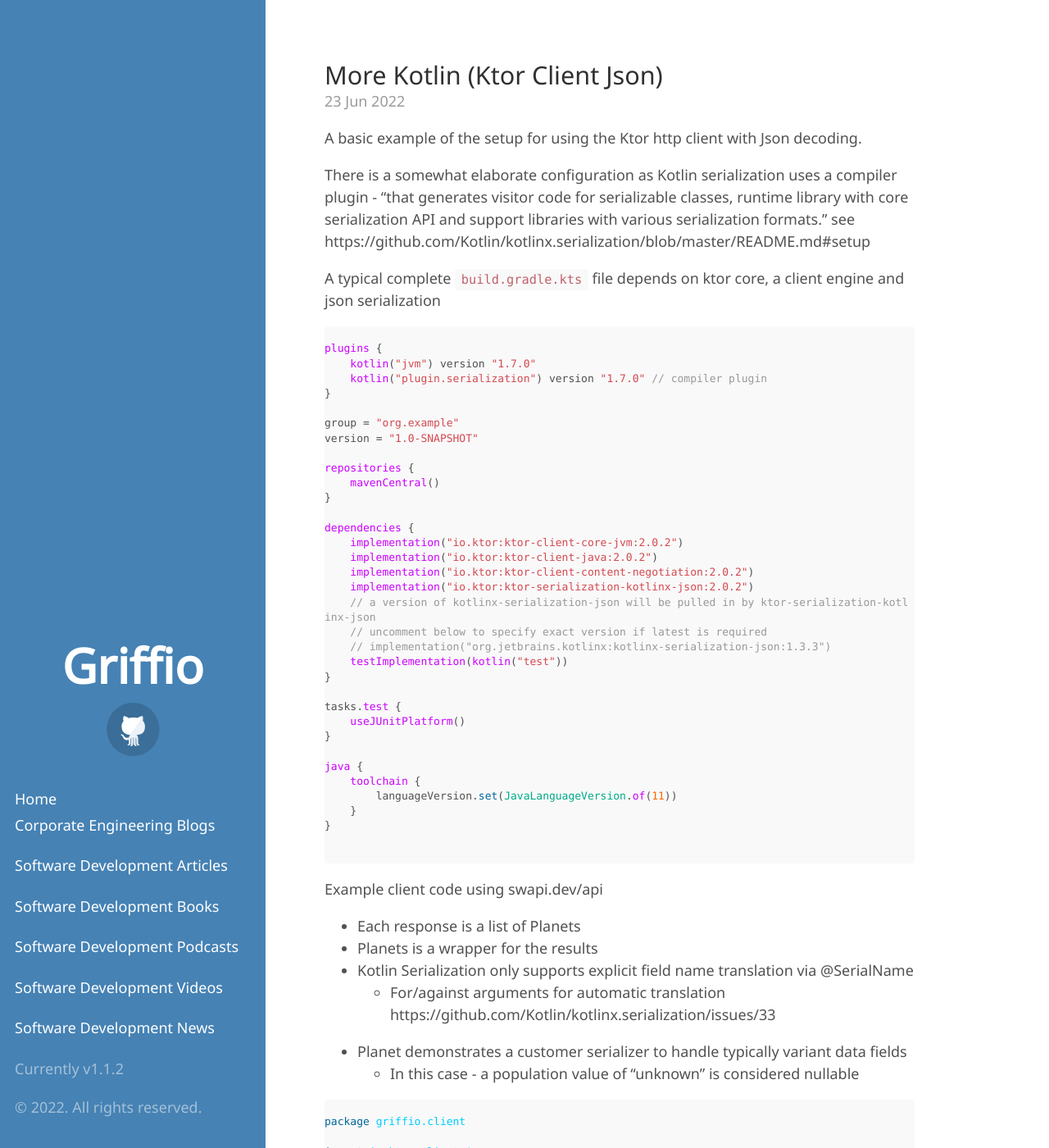
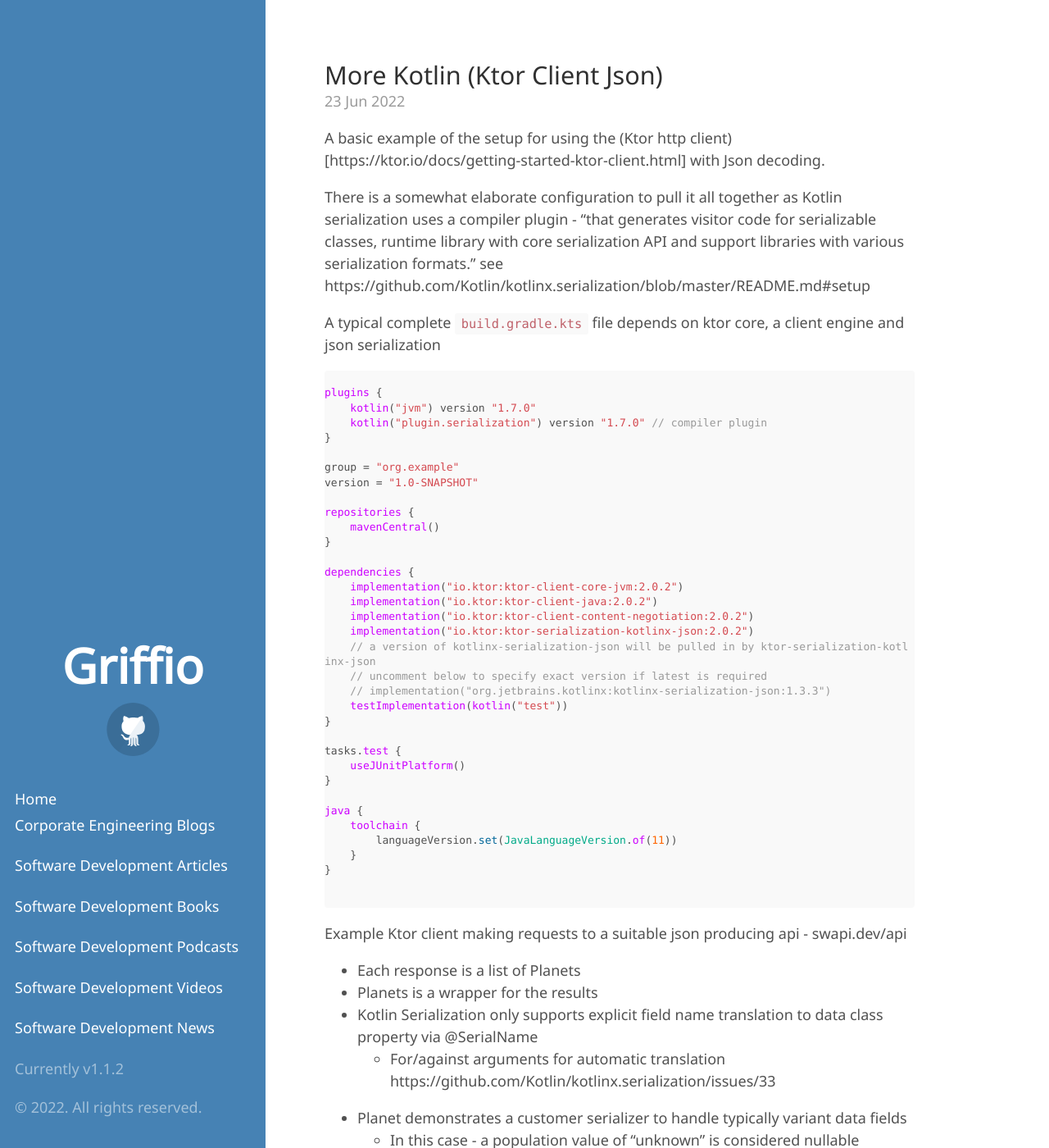
Before and after one commit to griffio/griffio.github.io, a Jekyll site: the page built from _posts/2022-06-23-More-Kotlin-Ktor-Client.md, in a window 1280 px wide and 1400 px high. Shown: the whole window at 82% size. Built offline with Jekyll 4.4.1, drawn with Linux system fonts in a browser that asks for light colours; some web fonts are replaced.

Commit message:
Update 2022-06-23-More-Kotlin-Ktor-Client.md

````diff
--- a/_posts/2022-06-23-More-Kotlin-Ktor-Client.md
+++ b/_posts/2022-06-23-More-Kotlin-Ktor-Client.md
@@ -7,9 +7,9 @@
 summary: kotlin Ktor Client Json
 ---
 
-A basic example of the setup for using the Ktor http client with Json decoding.
+A basic example of the setup for using the (Ktor http client)[https://ktor.io/docs/getting-started-ktor-client.html] with Json decoding.
 
-There is a somewhat elaborate configuration as Kotlin serialization uses a compiler plugin - "that generates visitor code for serializable classes, runtime library with core serialization API and support libraries with various serialization formats." see https://github.com/Kotlin/kotlinx.serialization/blob/master/README.md#setup
+There is a somewhat elaborate configuration to pull it all together as Kotlin serialization uses a compiler plugin - "that generates visitor code for serializable classes, runtime library with core serialization API and support libraries with various serialization formats." see https://github.com/Kotlin/kotlinx.serialization/blob/master/README.md#setup
 
 A typical complete `build.gradle.kts` file depends on ktor core, a client engine and json serialization
 
@@ -51,11 +51,11 @@
 
 ```
 
-Example client code using swapi.dev/api
+Example Ktor client making requests to a suitable json producing api - swapi.dev/api
 
 * Each response is a list of Planets
 * Planets is a wrapper for the results
-* Kotlin Serialization only supports explicit field name translation via @SerialName
+* Kotlin Serialization only supports explicit field name translation to data class property via @SerialName
   * For/against arguments for automatic translation https://github.com/Kotlin/kotlinx.serialization/issues/33
 * Planet demonstrates a customer serializer to handle typically variant data fields
   * In this case - a population value of "unknown" is considered nullable
````
